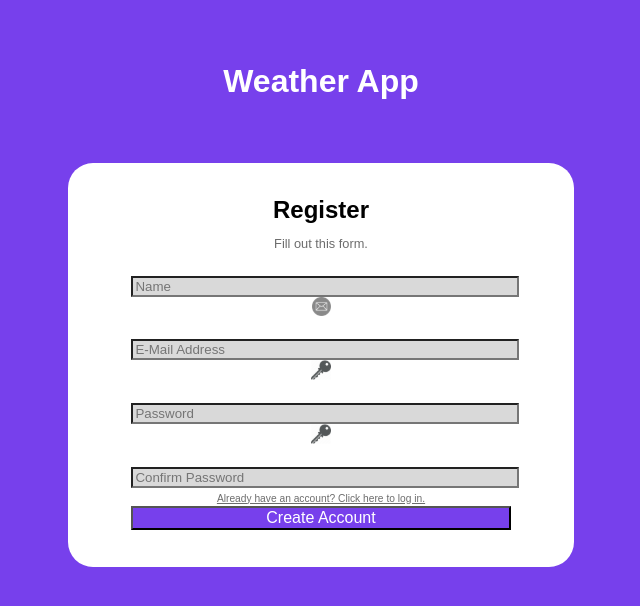
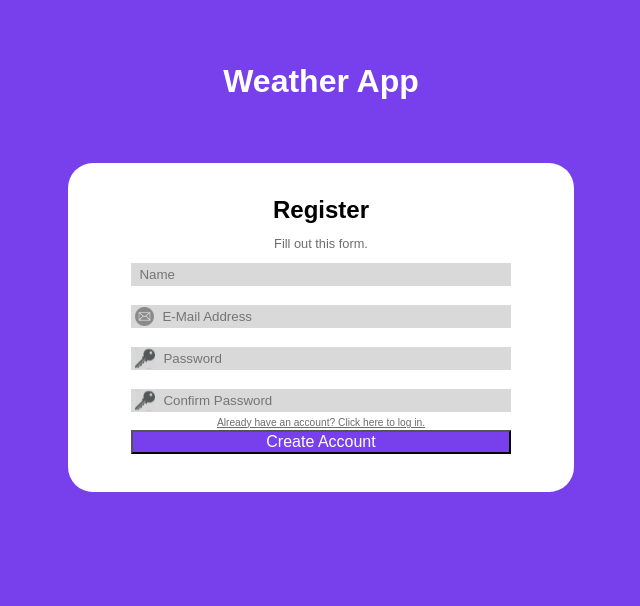
Before and after one commit to brooksmckinley/weather, a React (Create React App) app in the folder frontend/: page /register in a window 1280 px wide. Shown: the top 606 px of the page, without its empty margins (319-959 px from the left). Built offline with nearby package versions, Linux system fonts and the light colour scheme.

Commit message:
Move input css to InputField and clean up style

```diff
--- /dev/null
+++ b/frontend/src/components/InputField.css
@@ -0,0 +1,24 @@
+.inputField {
+    display: flex;
+    flex-direction: vertical;
+    margin-top: 5%;
+    background-color: #D9D9D9;
+    width: 100%;
+}
+
+.inputField input {
+    background-color: #D9D9D9;
+    border: none;
+    display: flex;
+    flex-grow: 1;
+    padding: 4px;
+    padding-left: 8px;
+}
+
+.inputField input :focus {
+    border: none;
+}
+
+.inputField img {
+    padding-left: 4px;
+}
--- a/frontend/src/components/InputField.js
+++ b/frontend/src/components/InputField.js
@@ -1,5 +1,7 @@
+import './InputField.css';
+
 function InputField({iconName, type, placeholder, onChange}) {
-    return <div>
+    return <div className="inputField">
         { /* Only show the icon if it's defined */ }
         { iconName ? <img src={`/icons/${iconName}`} /> : null }
         <input type={type} placeholder={placeholder} onChange={onChange} />
--- a/frontend/src/pages/login.css
+++ b/frontend/src/pages/login.css
@@ -38,18 +38,3 @@ a{
     color: #6D6D6D;
     font-size: 64%;
 }
-input[type = text]{
-    margin-top: 5%;
-    background-color: #D9D9D9;
-    width: 100%
-}
-input[type = email]{
-    margin-top: 5%;
-    background-color: #D9D9D9;
-    width: 100%
-}
-input[type = password]{
-    margin-top: 5%;
-    background-color: #D9D9D9;
-    width: 100%
-}
```
